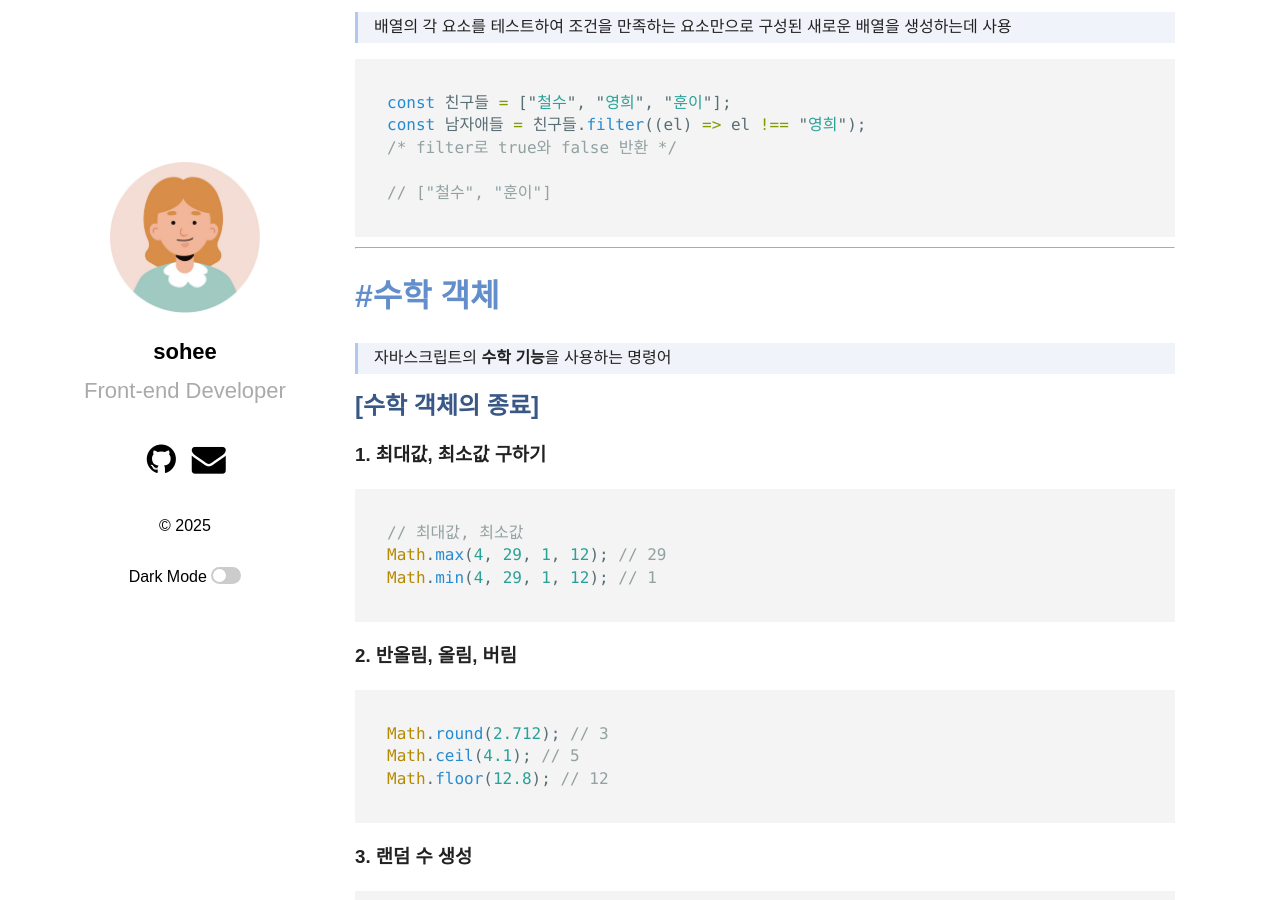
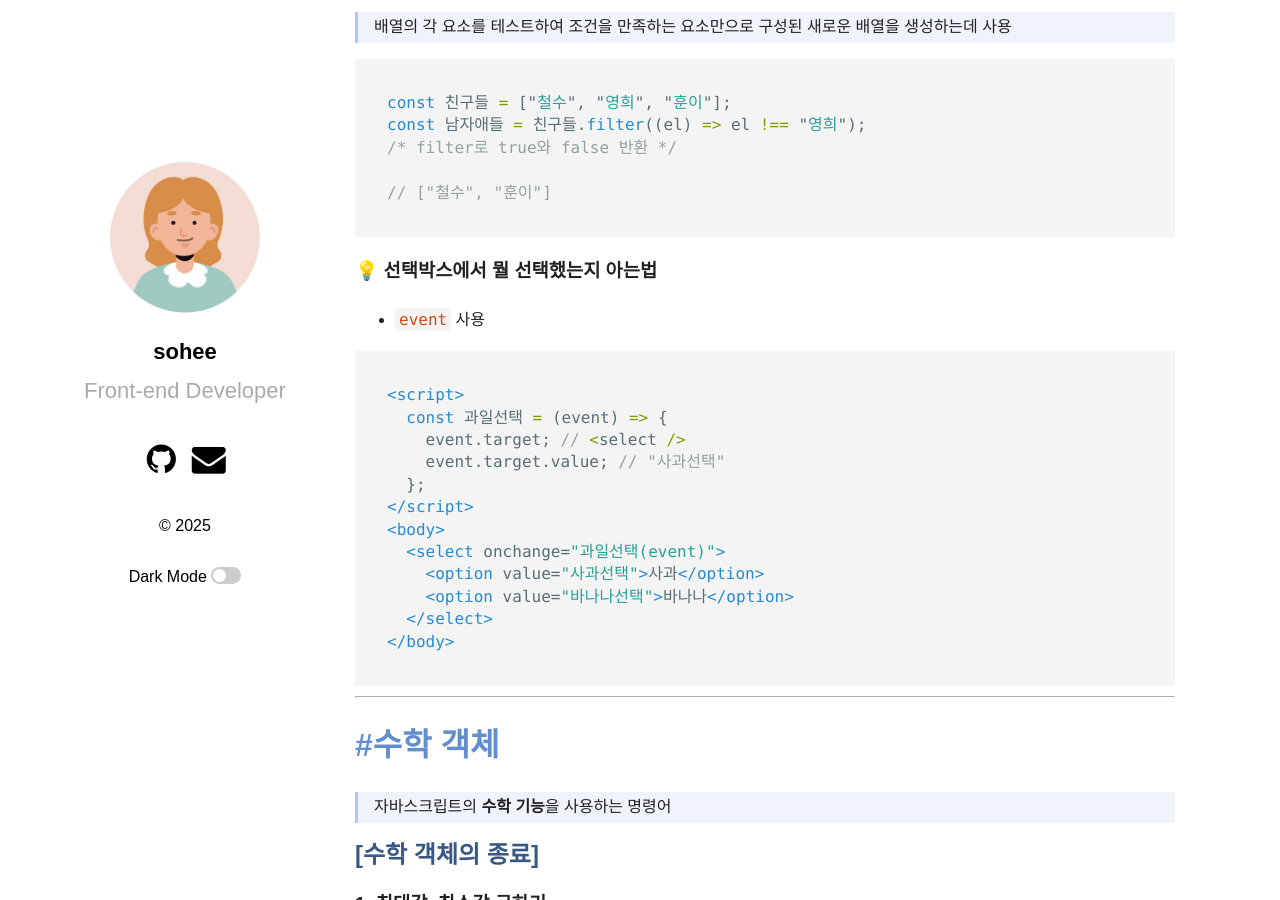
Before and after one commit to shkim00216/shkim00216.github.io, a Jekyll site: the page built from _posts/2025-02-11-02-Javascript3.md, in a window 1280 px wide and 900 px high, scrolled down 6829 px. Built offline with Jekyll 4.4.1, drawn with Linux system fonts in a browser that asks for light colours; some web fonts are replaced.

Commit message:
Update 2025-02-11-02-Javascript3.md
js event 추가

````diff
--- a/_posts/2025-02-11-02-Javascript3.md
+++ b/_posts/2025-02-11-02-Javascript3.md
@@ -301,6 +301,27 @@ const 남자애들 = 친구들.filter((el) => el !== "영희");
 // ["철수", "훈이"]
 ```
 
+<!-- CSS-JS/class-js/section02/02-02/03-select-filter.html 참고 -->
+
+### 💡 선택박스에서 뭘 선택했는지 아는법
+
+- `event` 사용
+
+```html
+<script>
+  const 과일선택 = (event) => {
+    event.target; // <select />
+    event.target.value; // "사과선택"
+  };
+</script>
+<body>
+  <select onchange="과일선택(event)">
+    <option value="사과선택">사과</option>
+    <option value="바나나선택">바나나</option>
+  </select>
+</body>
+```
+
 ---
 
 # #수학 객체
````
